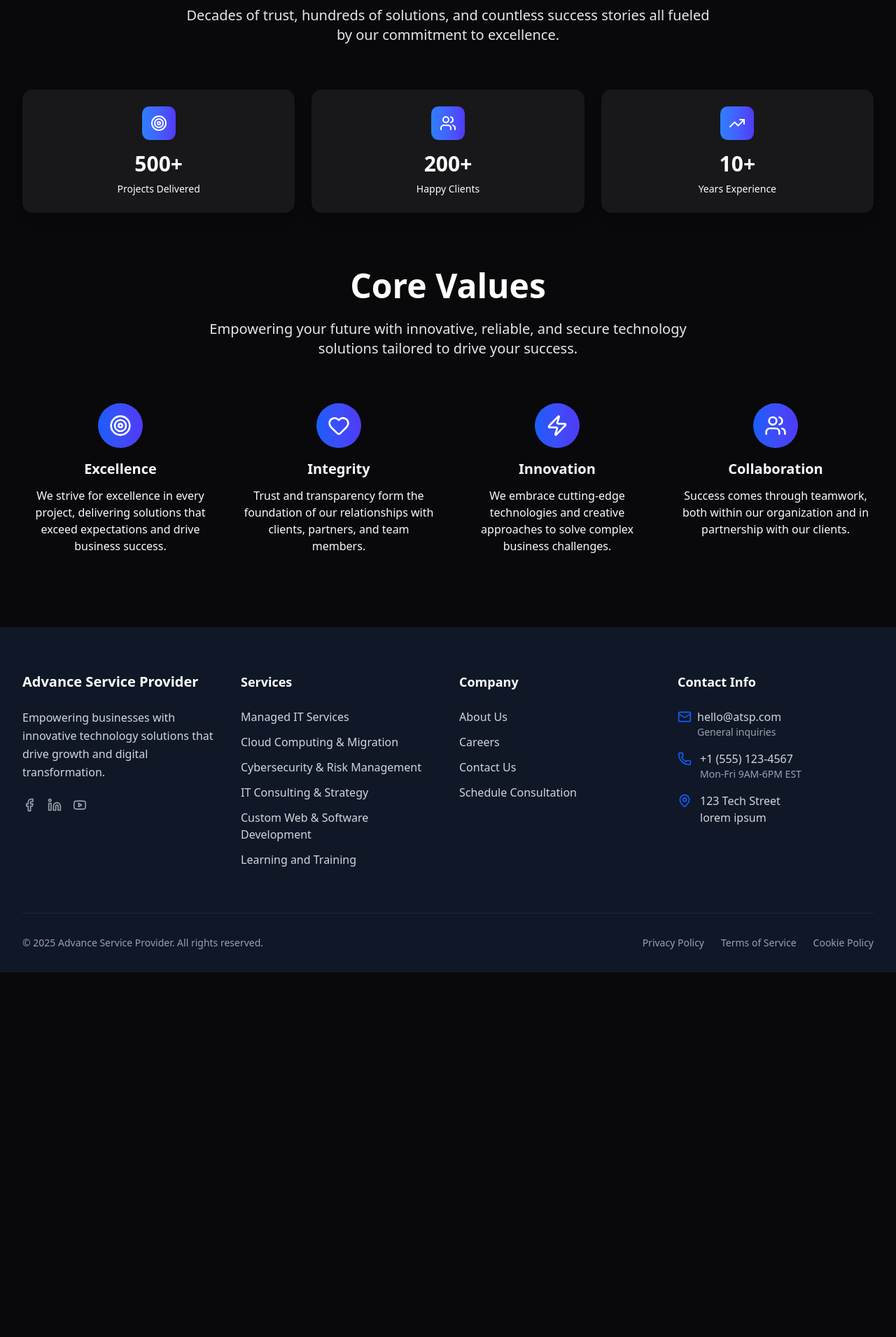
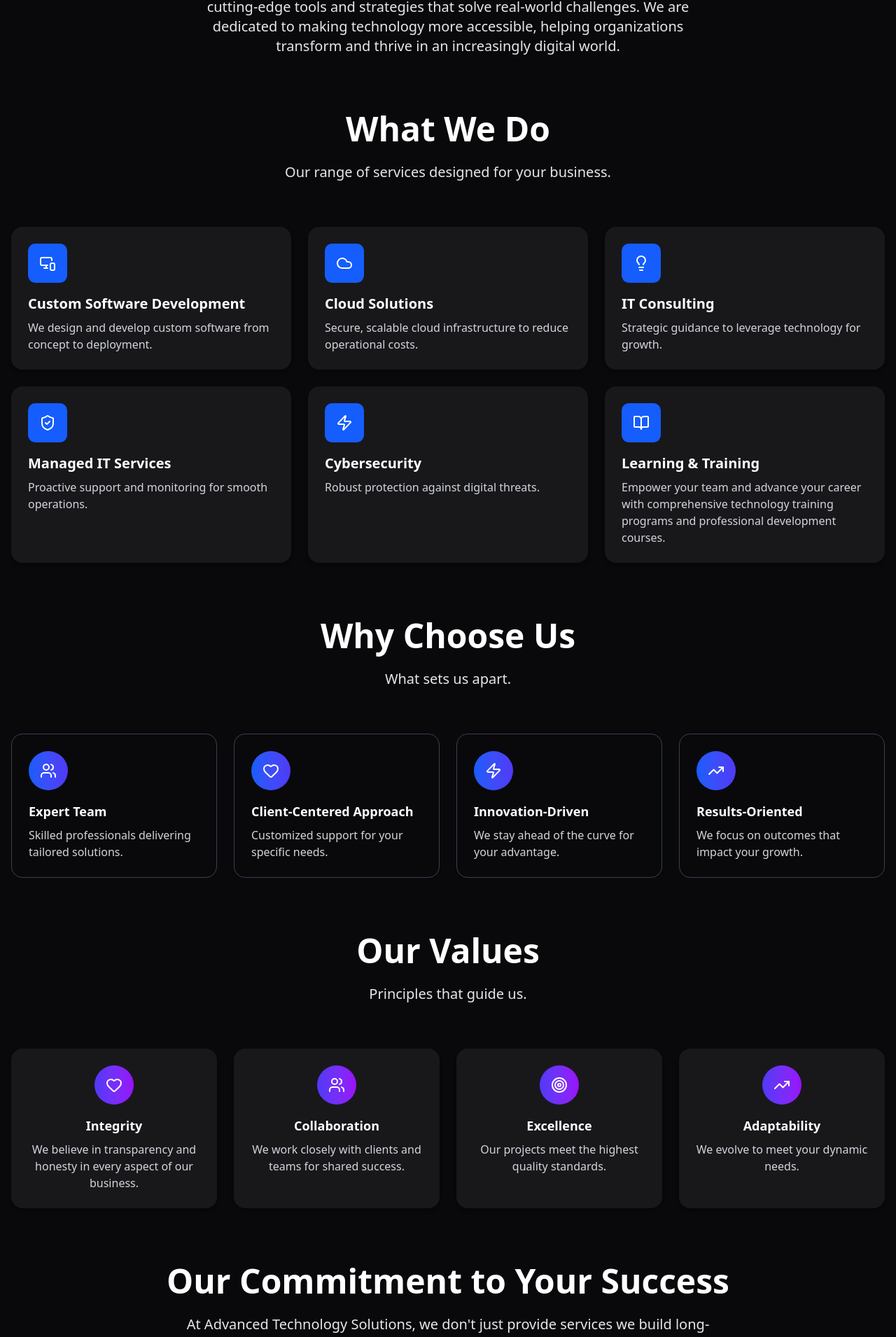
Before and after one commit to kasahun-welela/advanced-tsp-company, a Next.js app: page /about in a window 1280 px wide. Shown: the part 616-2526 px from the top of the page at 70% size. Before the commit the page ends 2005 px from the top, so only its background shows below. Built offline with nearby package versions, Linux system fonts and the light colour scheme.

Commit message:
update  about us page as per request

```diff
--- a/app/about/page.tsx
+++ b/app/about/page.tsx
@@ -1,99 +1,223 @@
 import PageHero from "@/components/common/PageHero";
 import SectionTitle from "@/components/common/SectionTitle";
-import { Target, Users, TrendingUp, Heart, Zap } from "lucide-react";
+import {
+  Target,
+  Users,
+  TrendingUp,
+  Heart,
+  Zap,
+  ShieldCheck,
+  Cloud,
+  MonitorSmartphone,
+  Lightbulb,
+  BookOpen,
+} from "lucide-react";
+import CTA from "@/components/common/CTA";
 
-function page() {
-  const stats = [
-    { icon: Target, label: "Projects Delivered", value: "500+" },
-    { icon: Users, label: "Happy Clients", value: "200+" },
-    { icon: TrendingUp, label: "Years Experience", value: "10+" },
+function AboutPage() {
+  const services = [
+    {
+      icon: MonitorSmartphone,
+      title: "Custom Software Development",
+      description:
+        "We design and develop custom software from concept to deployment.",
+    },
+    {
+      icon: Cloud,
+      title: "Cloud Solutions",
+      description:
+        "Secure, scalable cloud infrastructure to reduce operational costs.",
+    },
+    {
+      icon: Lightbulb,
+      title: "IT Consulting",
+      description: "Strategic guidance to leverage technology for growth.",
+    },
+    {
+      icon: ShieldCheck,
+      title: "Managed IT Services",
+      description: "Proactive support and monitoring for smooth operations.",
+    },
+    {
+      icon: Zap,
+      title: "Cybersecurity",
+      description: "Robust protection against digital threats.",
+    },
+    {
+      icon: BookOpen,
+      title: "Learning & Training",
+      description:
+        "Empower your team and advance your career with comprehensive technology training programs and professional development courses.",
+    },
   ];
-  const coreValues = [
+
+  const reasons = [
     {
-      icon: Target,
-      title: "Excellence",
-      description:
-        "We strive for excellence in every project, delivering solutions that exceed expectations and drive business success.",
+      icon: Users,
+      title: "Expert Team",
+      description: "Skilled professionals delivering tailored solutions.",
     },
+    {
+      icon: Heart,
+      title: "Client-Centered Approach",
+      description: "Customized support for your specific needs.",
+    },
+    {
+      icon: Zap,
+      title: "Innovation-Driven",
+      description: "We stay ahead of the curve for your advantage.",
+    },
+    {
+      icon: TrendingUp,
+      title: "Results-Oriented",
+      description: "We focus on outcomes that impact your growth.",
+    },
+  ];
+
+  const values = [
     {
       icon: Heart,
       title: "Integrity",
       description:
-        "Trust and transparency form the foundation of our relationships with clients, partners, and team members.",
-    },
-    {
-      icon: Zap,
-      title: "Innovation",
-      description:
-        "We embrace cutting-edge technologies and creative approaches to solve complex business challenges.",
+        "We believe in transparency and honesty in every aspect of our business.",
     },
     {
       icon: Users,
       title: "Collaboration",
-      description:
-        "Success comes through teamwork, both within our organization and in partnership with our clients.",
+      description: "We work closely with clients and teams for shared success.",
+    },
+    {
+      icon: Target,
+      title: "Excellence",
+      description: "Our projects meet the highest quality standards.",
+    },
+    {
+      icon: TrendingUp,
+      title: "Adaptability",
+      description: "We evolve to meet your dynamic needs.",
     },
   ];
+
   return (
     <>
       <PageHero
         title="About Us"
-        description="We are a team of experts who are dedicated to providing the best IT services to our clients."
+        description="We are a trusted partner in digital transformation. With more than a decade of proven excellence, Advanced Technology Solutions delivers innovative, customized IT services that help businesses enhance performance, increase efficiency, and achieve sustainable growth in today’s competitive landscape."
       />
-      <div className="container mx-auto py-16 px-4 sm:px-6 lg:px-8">
-        <section className="py-10">
+
+      <div className="container mx-auto px-4 pt-16 space-y-20">
+        <section className="text-center max-w-4xl mx-auto">
           <SectionTitle
-            title="Key Achievements"
-            description="Decades of trust, hundreds of solutions, and countless success stories all fueled by our commitment to excellence."
+            title="Our Mission"
+            description=" At Advanced Technology Solutions, our mission is to empower
+            businesses with cutting-edge tools and strategies that solve
+            real-world challenges. We are dedicated to making technology more
+            accessible, helping organizations transform and thrive in an
+            increasingly digital world."
           />
-          <div className="space-y-8">
-            <div className="grid grid-cols-1 md:grid-cols-2 lg:grid-cols-3 gap-6">
-              {stats.map((stat, index) => (
+        </section>
+
+        <section>
+          <SectionTitle
+            title="What We Do"
+            description="Our range of services designed for your business."
+          />
+          <div className="grid md:grid-cols-2 lg:grid-cols-3 gap-6">
+            {services.map((item, idx) => {
+              const Icon = item.icon;
+              return (
                 <div
-                  key={index}
-                  className="bg-card rounded-xl p-6 text-center shadow-lg hover:shadow-xl hover:scale-105 transition-all duration-300 "
+                  key={idx}
+                  className="p-6 bg-card shadow-md rounded-2xl transform transition duration-300 hover:scale-105"
                 >
-                  <div className="w-12 h-12 bg-gradient-to-r from-blue-500 to-indigo-600 rounded-lg flex items-center justify-center mx-auto mb-4">
-                    <stat.icon className="w-6 h-6 text-white" />
+                  <div className="w-14 h-14 bg-primary rounded-lg flex items-center justify-center mb-4">
+                    <Icon className="w-6 h-6 text-white" />
                   </div>
-                  <div className="text-3xl font-bold text-gray-900 dark:text-white mb-2">
-                    {stat.value}
-                  </div>
-                  <div className="text-gray-600 dark:text-gray-50 text-sm">
-                    {stat.label}
-                  </div>
-                </div>
-              ))}
-            </div>
-          </div>
-        </section>
-        <section className="py-10">
-          <SectionTitle
-            title="Core Values"
-            description="Empowering your future with innovative, reliable, and secure technology solutions tailored to drive your success."
-          />
-          <div className="grid md:grid-cols-2 lg:grid-cols-4 gap-8">
-            {coreValues.map((value, index) => {
-              const Icon = value.icon;
-              return (
-                <div key={index} className="text-center group">
-                  <div className="w-16 h-16 bg-gradient-to-r from-blue-600 to-indigo-600 rounded-full flex items-center justify-center mx-auto mb-4 group-hover:scale-110 transition-transform duration-200">
-                    <Icon className="w-8 h-8 text-white" />
-                  </div>
-                  <h3 className="text-xl font-semibold text-gray-900 dark:text-gray-50  mb-3">
-                    {value.title}
-                  </h3>
-                  <p className="text-gray-600 dark:text-gray-50">
-                    {value.description}
+                  <h4 className="text-xl font-semibold mb-2 text-gray-900 dark:text-white">
+                    {item.title}
+                  </h4>
+                  <p className="text-gray-600 dark:text-gray-300">
+                    {item.description}
                   </p>
                 </div>
               );
             })}
           </div>
         </section>
+
+        <section>
+          <SectionTitle
+            title="Why Choose Us"
+            description="What sets us apart."
+          />
+          <div className="grid md:grid-cols-2 lg:grid-cols-4 gap-6">
+            {reasons.map((item, idx) => {
+              const Icon = item.icon;
+              return (
+                <div
+                  key={idx}
+                  className="p-6 border border-gray-200 dark:border-gray-700 rounded-2xl hover:shadow-lg transition-transform transform hover:scale-105"
+                >
+                  <div className="w-14 h-14 bg-gradient-to-r from-blue-600 to-indigo-600 rounded-full flex items-center justify-center mb-4">
+                    <Icon className="w-6 h-6 text-white" />
+                  </div>
+                  <h4 className="text-lg font-semibold mb-2 text-gray-900 dark:text-white">
+                    {item.title}
+                  </h4>
+                  <p className="text-gray-600 dark:text-gray-300">
+                    {item.description}
+                  </p>
+                </div>
+              );
+            })}
+          </div>
+        </section>
+
+        <section>
+          <SectionTitle
+            title="Our Values"
+            description="Principles that guide us."
+          />
+          <div className="grid md:grid-cols-2 lg:grid-cols-4 gap-6">
+            {values.map((item, idx) => {
+              const Icon = item.icon;
+              return (
+                <div
+                  key={idx}
+                  className="p-6 bg-card rounded-2xl shadow-md hover:shadow-xl transition-transform transform hover:scale-105 text-center"
+                >
+                  <div className="w-14 h-14 bg-gradient-to-r from-indigo-600 to-purple-600 rounded-full flex items-center justify-center mb-4 mx-auto">
+                    <Icon className="w-6 h-6 text-white" />
+                  </div>
+                  <h4 className="text-lg font-semibold text-gray-900 dark:text-white mb-2">
+                    {item.title}
+                  </h4>
+                  <p className="text-gray-600 dark:text-gray-300">
+                    {item.description}
+                  </p>
+                </div>
+              );
+            })}
+          </div>
+        </section>
+
+        <SectionTitle
+          title="Our Commitment to Your Success"
+          description=" At Advanced Technology Solutions, we don't just provide services we
+            build long-term relationships. We take pride in being a trusted
+            partner who helps you succeed through every technological milestone.
+            Whether you're looking to implement a new IT system, improve
+            cybersecurity, or migrate to the cloud, we're here to guide you."
+        />
       </div>
+      <CTA
+        title="Let’s Build the Future Together"
+        description=" Ready to take your business to the next level? Get in touch with us
+            today, and let's explore how our solutions can accelerate your
+            growth."
+      />
     </>
   );
 }
 
-export default page;
+export default AboutPage;
```
